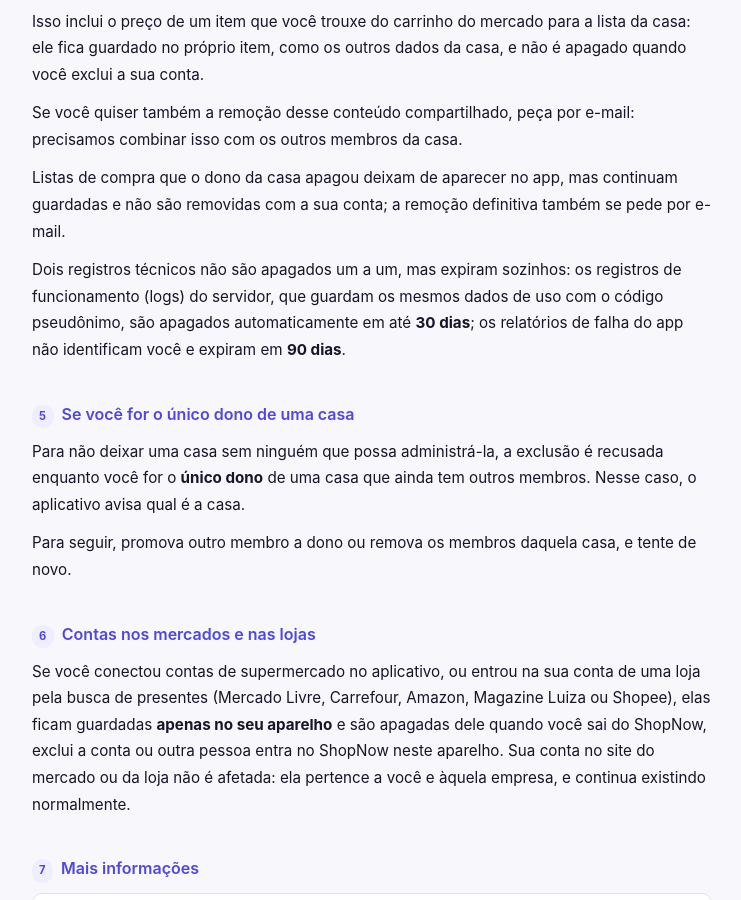
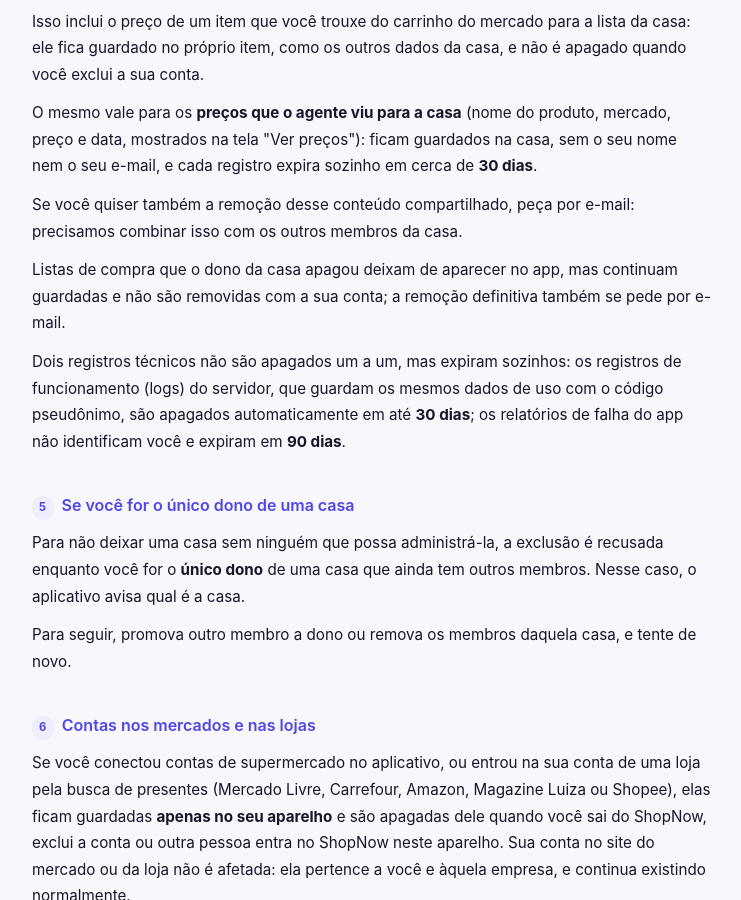
Before and after one commit to felipeaugustomsilva-stack/smartshop-privacy, a plain HTML site: page excluir-conta/index.html in a window 1280 px wide. Shown: the part 1986-2886 px from the top of the page, without its empty margins (268-1009 px from the left). Drawn offline with Linux system fonts and the light colour scheme.

Commit message:
Exclusão de conta: preços vistos da casa ficam e expiram em 30 dias (1.4.1)

```diff
--- a/excluir-conta/index.html
+++ b/excluir-conta/index.html
@@ -268,6 +268,7 @@
     <p>O <strong>preço anônimo</strong> dos produtos que você comprou (nome do produto, mercado, preço e data) faz parte de uma base de preços de todos os usuários e <strong>permanece</strong> depois da exclusão da conta: ele não traz a sua conta, a sua casa nem nenhum dado pessoal, então não há como ligá-lo a você.</p>
     <p>Esses registros guardam apenas o identificador interno de quem criou cada item, não o seu nome nem o seu e-mail, que são apagados junto com o cadastro.</p>
     <p>Isso inclui o preço de um item que você trouxe do carrinho do mercado para a lista da casa: ele fica guardado no próprio item, como os outros dados da casa, e não é apagado quando você exclui a sua conta.</p>
+    <p>O mesmo vale para os <strong>preços que o agente viu para a casa</strong> (nome do produto, mercado, preço e data, mostrados na tela "Ver preços"): ficam guardados na casa, sem o seu nome nem o seu e-mail, e cada registro expira sozinho em cerca de <strong>30 dias</strong>.</p>
     <p>Se você quiser também a remoção desse conteúdo compartilhado, peça por e-mail: precisamos combinar isso com os outros membros da casa.</p>
     <p>Listas de compra que o dono da casa apagou deixam de aparecer no app, mas continuam guardadas e não são removidas com a sua conta; a remoção definitiva também se pede por e-mail.</p>
     <p>Dois registros técnicos não são apagados um a um, mas expiram sozinhos: os registros de funcionamento (logs) do servidor, que guardam os mesmos dados de uso com o código pseudônimo, são apagados automaticamente em até <strong>30 dias</strong>; os relatórios de falha do app não identificam você e expiram em <strong>90 dias</strong>.</p>
```
